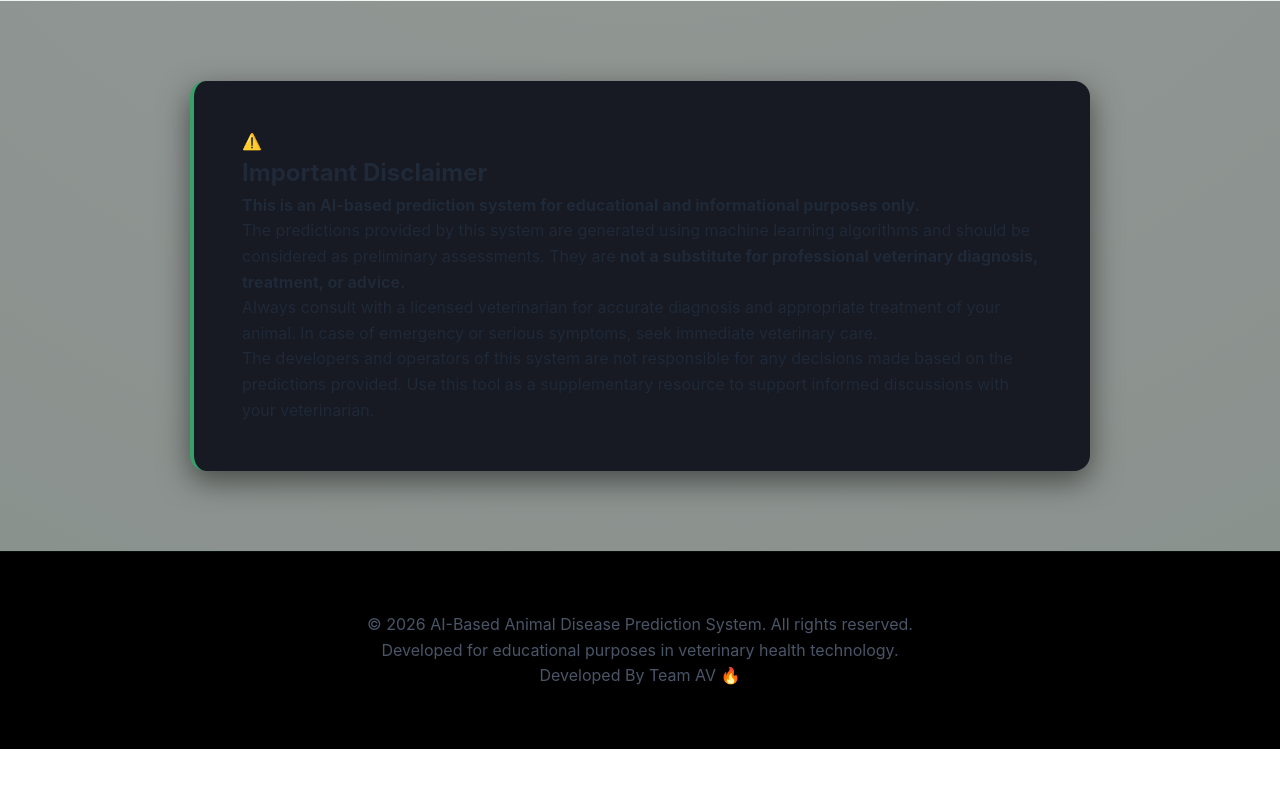
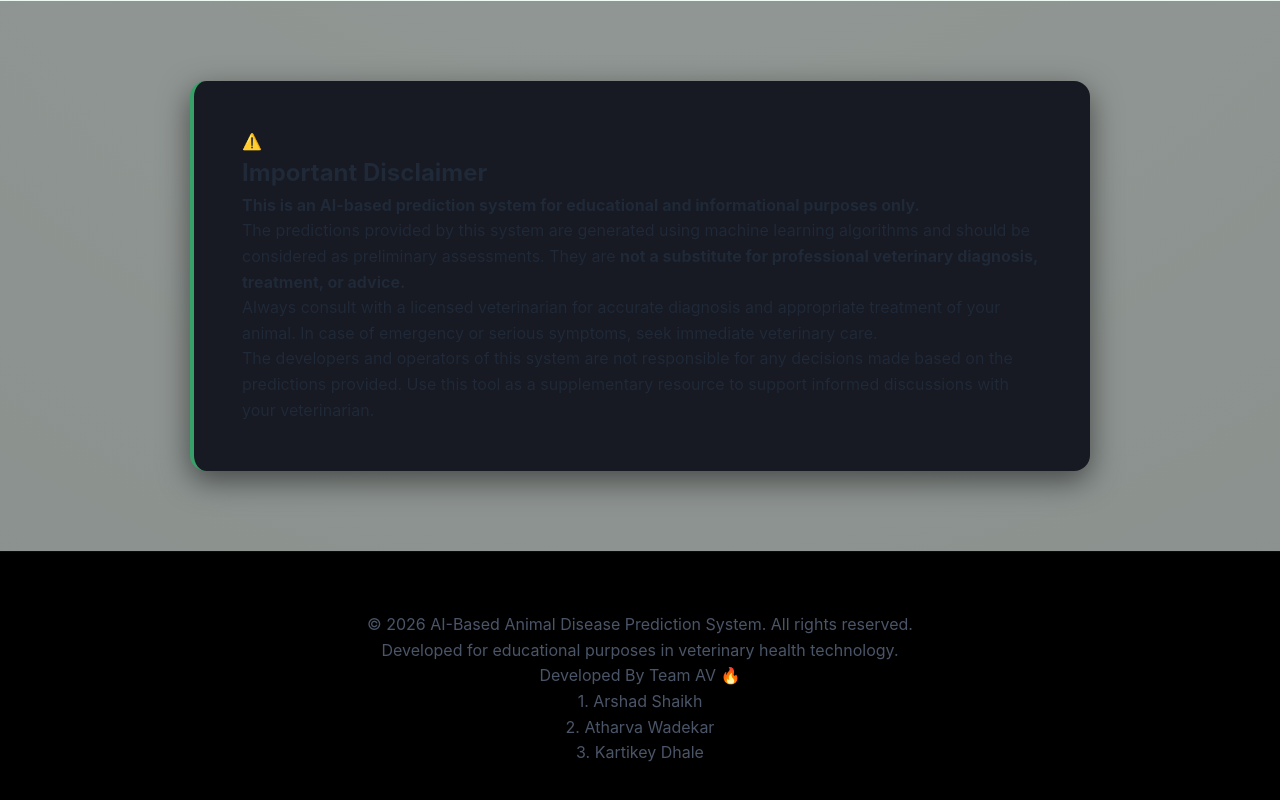
Before and after one commit to ArshadShaikh-001/Animal-Disease-Prediction-using-ML-and-DS, a plain HTML site: page frontend/index.html in a window 1280 px wide. Shown: the part 1957-2757 px from the top of the page. Before the commit the page ends 2706 px from the top, so only its background shows below. Drawn offline with Linux system fonts and the light colour scheme.

Commit message:
Developer:Kartikey Modified html and py  files and added readme file.

```diff
--- a/frontend/index.html
+++ b/frontend/index.html
@@ -468,6 +468,9 @@
             <p>&copy; 2026 AI-Based Animal Disease Prediction System. All rights reserved.</p>
             <p>Developed for educational purposes in veterinary health technology.</p>
             <p>Developed By Team AV 🔥</p>
+            <p>1. Arshad Shaikh</p>
+            <p>2. Atharva Wadekar</p>
+            <p>3. Kartikey Dhale</p>
         </div>
     </footer>
 </body>
```
Also changed, not shown: 1 other file.
